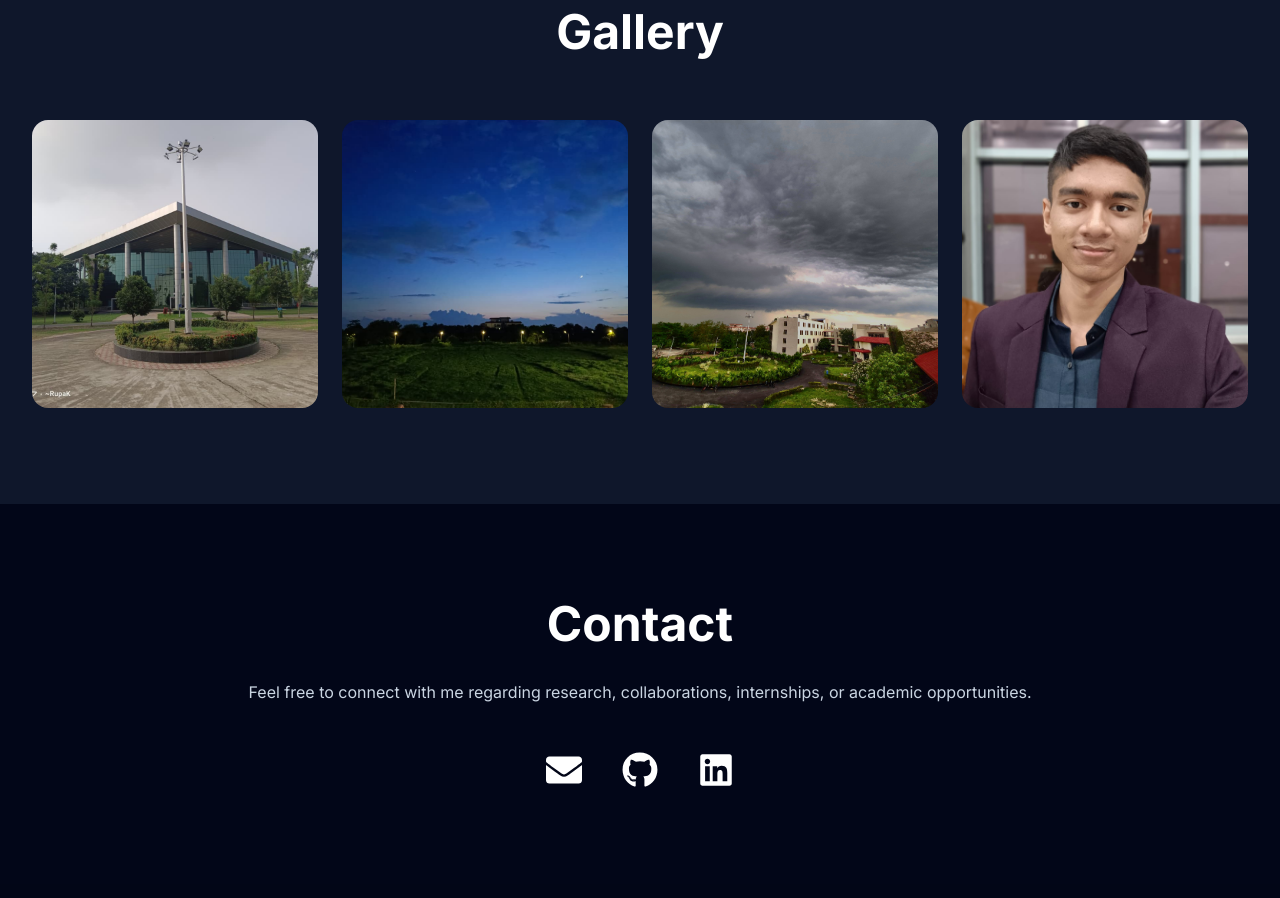
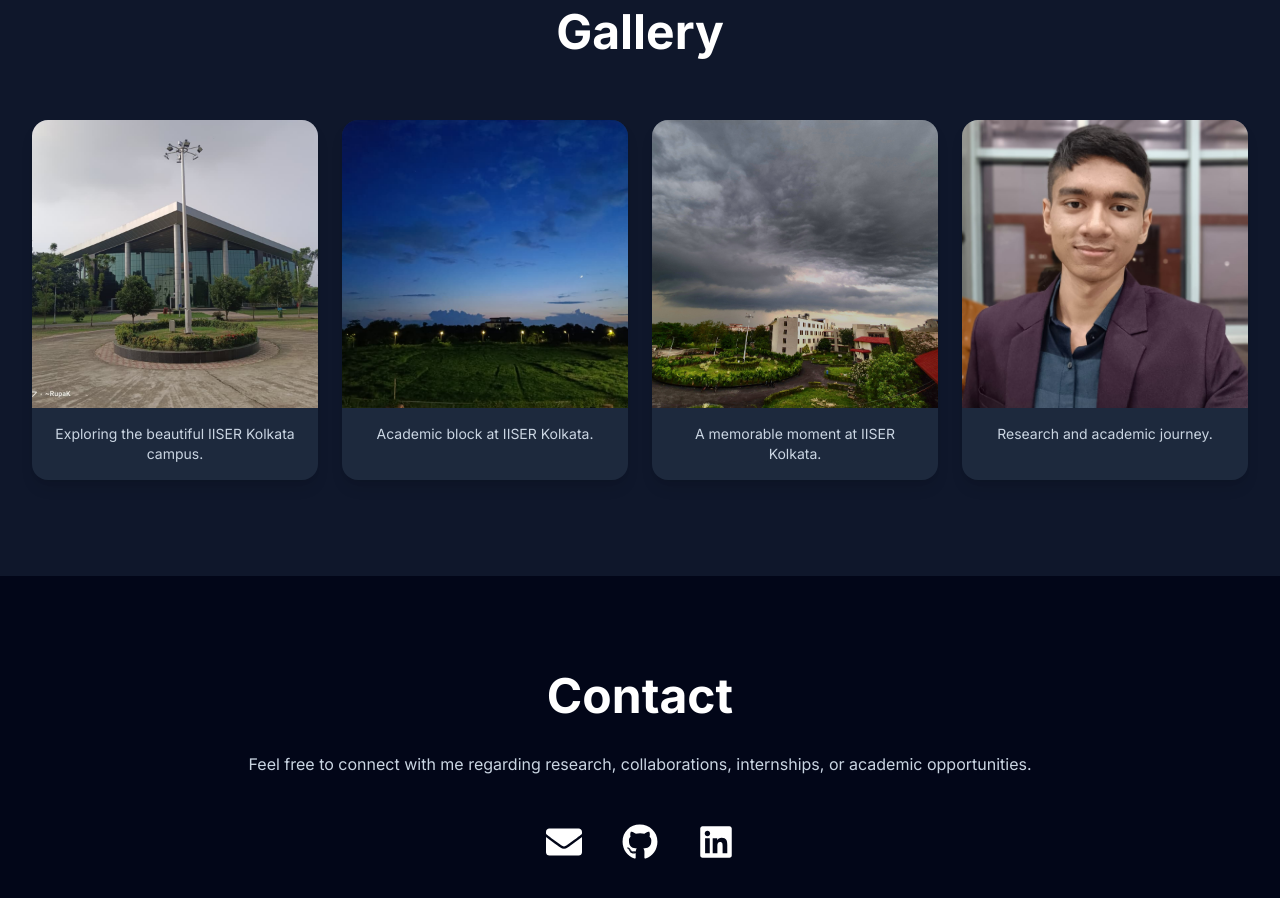
Before and after one commit to Rupak-723/rupak-portfolio, a Next.js app: page / in a window 1280 px wide. Shown: the part 6220-7118 px from the top of the page. Built offline with nearby package versions, Linux system fonts and the light colour scheme.

Commit message:
Update Gallery.tsx

```diff
--- a/components/Gallery.tsx
+++ b/components/Gallery.tsx
@@ -1,47 +1,55 @@
 import Image from "next/image";
 
 const images = [
-  "/images/IISER Kolkata 1.jpeg",
-  "/images/IISER Kolkata 2.jpeg",
-  "/images/Iiser Kolkata.jpg",
-  "/images/profile.jpg",
+  {
+    src: "/images/IISER Kolkata 1.jpeg",
+    caption: "Exploring the beautiful IISER Kolkata campus.",
+  },
+  {
+    src: "/images/IISER Kolkata 2.jpeg",
+    caption: "Academic block at IISER Kolkata.",
+  },
+  {
+    src: "/images/Iiser Kolkata.jpg",
+    caption: "A memorable moment at IISER Kolkata.",
+  },
+  {
+    src: "/images/profile.jpg",
+    caption: "Research and academic journey.",
+  },
 ];
 
 export default function Gallery() {
   return (
     <section id="gallery" className="bg-slate-900 py-24 text-white">
-
       <div className="mx-auto max-w-7xl px-8">
-
         <h2 className="mb-16 text-center text-5xl font-bold">
           Gallery
         </h2>
 
         <div className="grid gap-6 md:grid-cols-2 lg:grid-cols-4">
-
           {images.map((image, index) => (
-
             <div
               key={index}
-              className="overflow-hidden rounded-2xl"
+              className="overflow-hidden rounded-2xl bg-slate-800 shadow-lg"
             >
-
               <Image
-                src={image}
-                alt="Gallery"
+                src={image.src}
+                alt={image.caption}
                 width={400}
                 height={400}
-                className="h-72 w-full object-cover transition hover:scale-110"
+                className="h-72 w-full object-cover transition duration-300 hover:scale-110"
               />
 
+              <div className="p-4">
+                <p className="text-center text-sm text-slate-300">
+                  {image.caption}
+                </p>
+              </div>
             </div>
-
           ))}
-
         </div>
-
       </div>
-
     </section>
   );
 }
```
